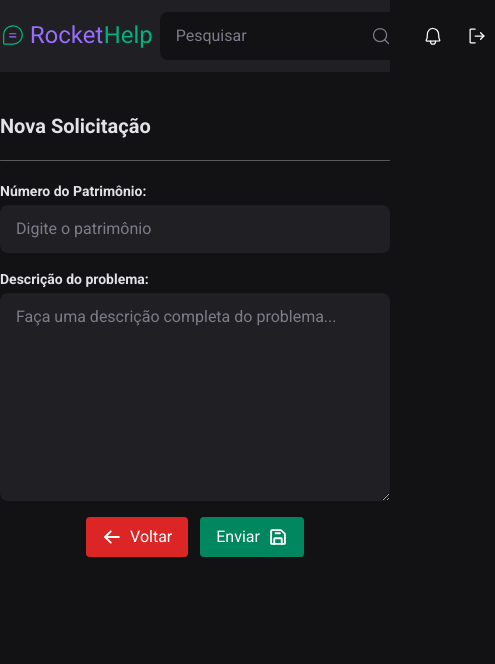
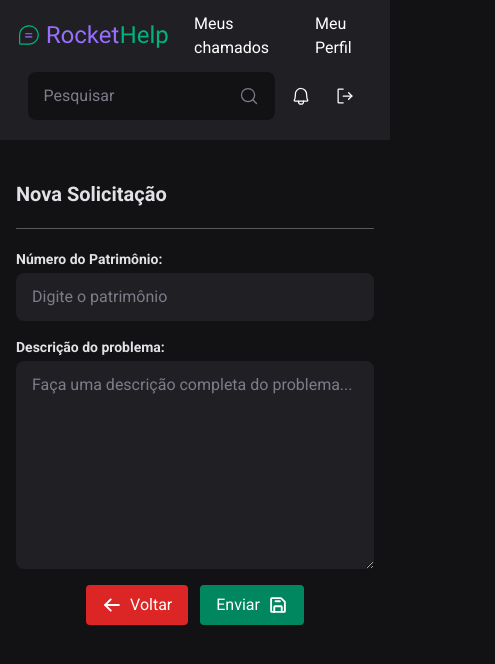
Before and after one commit to paulovictor11/rockethelp, a Next.js app: page /formulario in a window 390 px wide. Shown: the top 664 px of the page, 495 px wide, since content can reach past the window. Built offline with nearby package versions, Linux system fonts and the light colour scheme.

Commit message:
feat: :sparkles: Responsividade
Ajustando responsividade para visualização mobile e tablet

```diff
--- a/src/components/Common/index.tsx
+++ b/src/components/Common/index.tsx
@@ -16,7 +16,9 @@ export function Common(props: CommonProps) {
             <main>
                 <Navbar />
 
-                <div className="max-w-7xl mx-auto my-10">{props.children}</div>
+                <div className="max-w-7xl mx-4 my-10 lg:mx-8 xl:mx-auto">
+                    {props.children}
+                </div>
             </main>
         </>
     );
--- a/src/components/Navbar/index.tsx
+++ b/src/components/Navbar/index.tsx
@@ -17,16 +17,18 @@ export function Navbar() {
     }
 
     return (
-        <nav className="h-[72px] bg-rocket-gray-600">
-            <div className="max-w-7xl mx-auto flex items-center justify-between">
-                <ul className="flex items-center justify-between gap-6">
+        <nav className="h-[140px] bg-rocket-gray-600 lg:h-[72px]">
+            <div className="max-w-7xl mx-4 flex flex-col items-center justify-between lg:mx-8 xl:mx-auto lg:flex-row">
+                <div className="flex items-center justify-between gap-6">
                     <Image
                         src={logoHorizontal}
                         alt="Logo Horizontal RocketHelp"
                     />
-                    <NavLink label="Meus chamados" link="/" />
-                    <NavLink label="Meu Perfil" link="/perfil" />
-                </ul>
+                    <ul className="flex items-center justify-between gap-6">
+                        <NavLink label="Meus chamados" link="/" />
+                        <NavLink label="Meu Perfil" link="/perfil" />
+                    </ul>
+                </div>
 
                 <div className="flex items-center justify-between gap-2">
                     <SearchInput />
--- a/src/features/CallList/index.tsx
+++ b/src/features/CallList/index.tsx
@@ -26,7 +26,7 @@ export function CallList(props: CallListProps) {
     }
 
     return (
-        <div className="grid grid-cols-3 gap-3">
+        <div className="grid grid-cols-1 gap-3 sm:grid-cols-2 lg:grid-cols-3">
             {props.data.map((item) => (
                 <CallCard
                     key={item.id}
--- a/src/pages/login/index.tsx
+++ b/src/pages/login/index.tsx
@@ -62,7 +62,7 @@ export default function Login() {
 
     return (
         <main className="h-screen bg-rocket-gray-600">
-            <div className="max-w-md mx-auto pt-32">
+            <div className="max-w-md mx-4 pt-32 sm:mx-auto">
                 <Image
                     src={logoVertical}
                     alt="Logo Vertical RocketHelp"
--- a/src/pages/perfil/index.tsx
+++ b/src/pages/perfil/index.tsx
@@ -34,7 +34,7 @@ export default function Profile(props: ProfileProps) {
 
     return (
         <Common title="RocketHelp - Perfil">
-            <div className="grid grid-cols-3 gap-6 text-white">
+            <div className="grid grid-cols-1 gap-6 text-white lg:grid-cols-3">
                 <div>
                     <div className="bg-rocket-gray-600 p-6 rounded-md">
                         <div className="flex flex-col items-center gap-0 mt-2">
@@ -72,7 +72,7 @@ export default function Profile(props: ProfileProps) {
                     </div>
                 </div>
 
-                <div className="col-span-2 flex flex-col gap-6">
+                <div className="flex flex-col gap-6 lg:col-span-2">
                     <UpdateUser user={props.user} />
                     <ChangePassword userId={props.user.id} />
                 </div>
```
